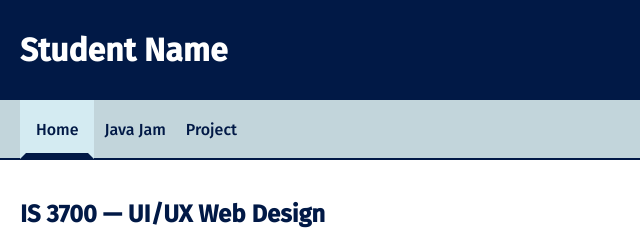
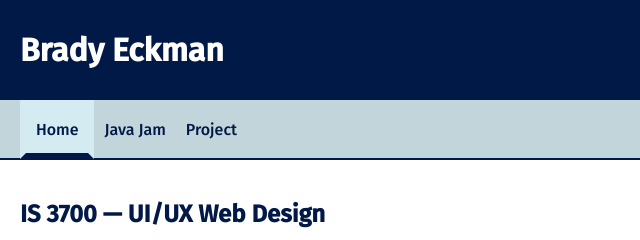
Before and after one commit to BradyEckman/BradyEckman.github.io, a plain HTML site: page index.html in a window 1280 px wide. Shown: the top 240 px of the page, 0-640 px from the left. Drawn offline with Linux system fonts and the light colour scheme.

Commit message:
Name Change

```diff
--- a/index.html
+++ b/index.html
@@ -14,7 +14,7 @@
 <body>
     <header id="pageHeader">
         <!-- <a href="index.html"><img id="mainLogo" src="logo.png" alt="Logo" /></a> -->
-        <h1>Student Name</h1>
+        <h1>Brady Eckman</h1>
     </header>
 
     <nav id="mainNav">
```
